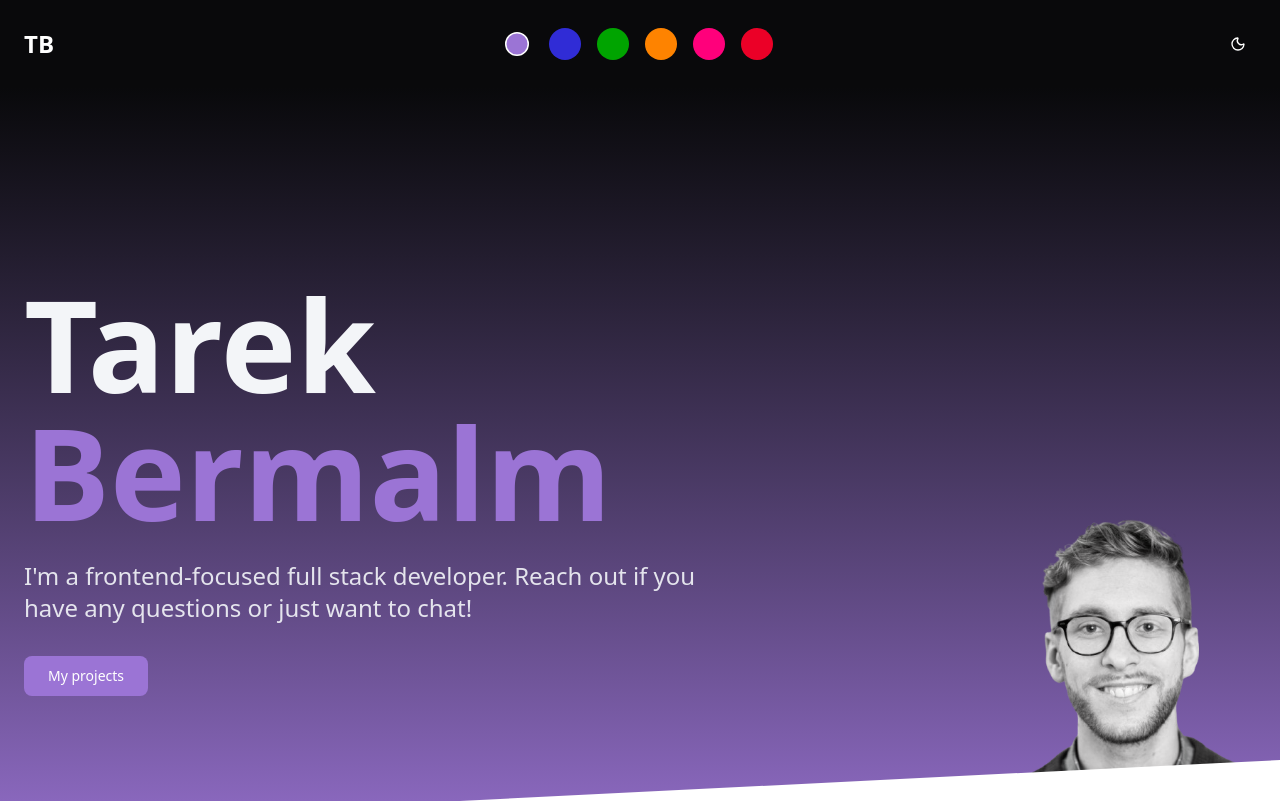
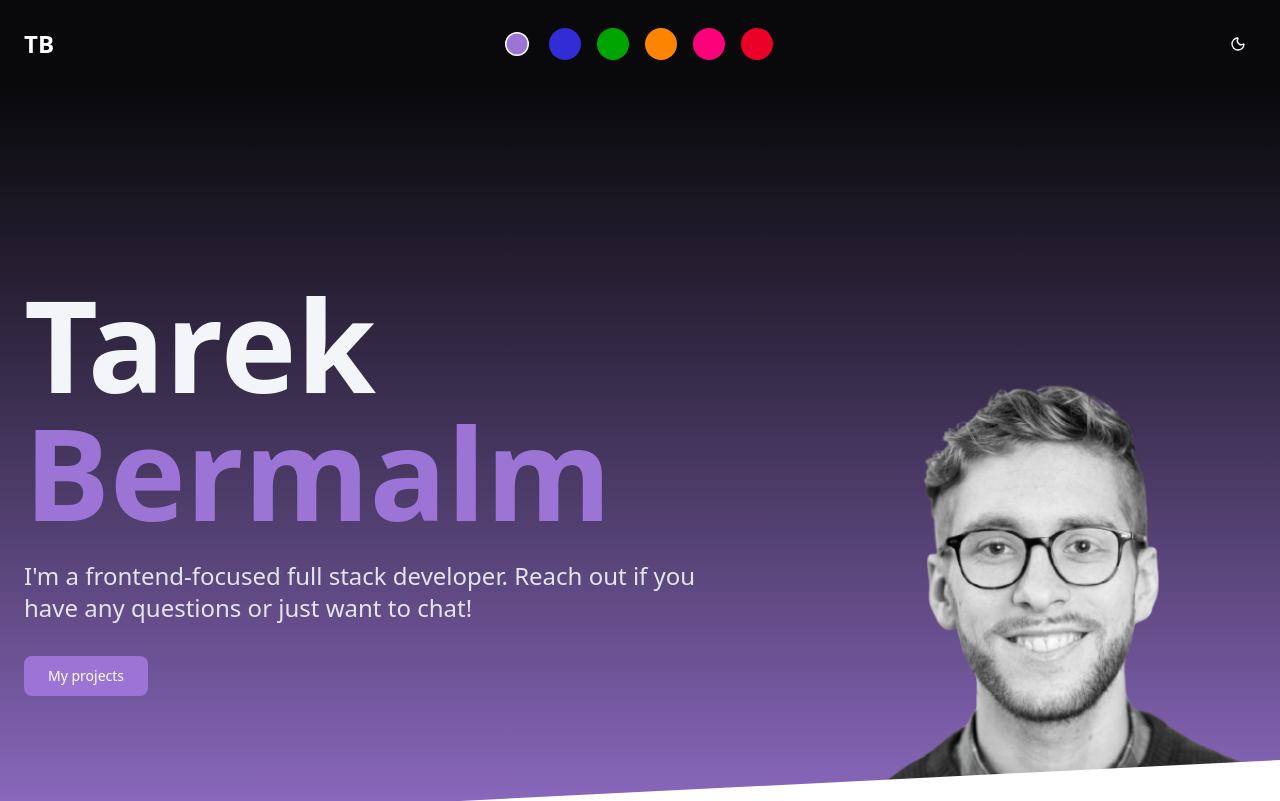
Before and after one commit to tarekfb/portfolio, a Next.js app: page / in a window 1280 px wide. Shown: the top 801 px of the page. Built offline with nearby package versions, Linux system fonts and the light colour scheme.

Commit message:
image fix

```diff
--- a/components/Hero.tsx
+++ b/components/Hero.tsx
@@ -5,8 +5,8 @@ import ScrollToProjectsButton from "./ui/ScrollToProjectsButton";
 function Hero() {
     return (
         <section className="relative min-h-screen flex items-center pt-10 md:pt-0 justify-center bg-gradient-to-b from-foreground to-accent">
-            <div className="absolute bottom-20 md:bottom-25 right-0 md:right-0  z-0">
-                <Image src={cutout} alt="profile photo" width={300} className="rounded-[0%]" />
+            <div className="absolute bottom-20 md:bottom-25 right-0 md:right-0 z-0">
+                <Image src={cutout} alt="profile photo" width={401} height={422} className="w-[300px] md:w-[350px] lg:w-[450px]" />
             </div>
 
             <div className="container mx-auto px-6 relative z-10 mb-70 md:mb-0">
--- a/components/Projects.tsx
+++ b/components/Projects.tsx
@@ -63,8 +63,8 @@ function Projects() {
                   <Image
                     src={project.image}
                     alt={project.title}
-                    width={100}
-                    height={50}
+                    width={1400}
+                    height={750}
                     className="w-full h-full"
                   />
                 </div>
```
